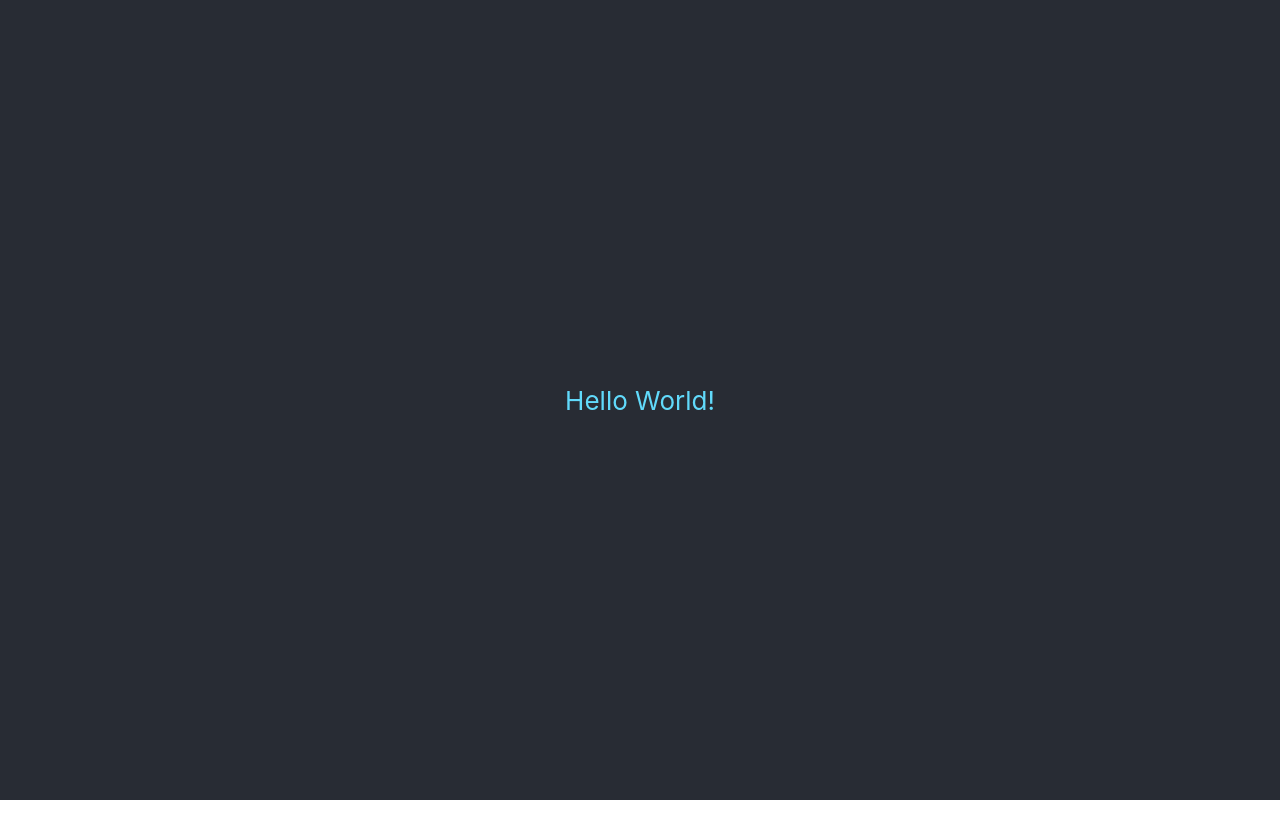
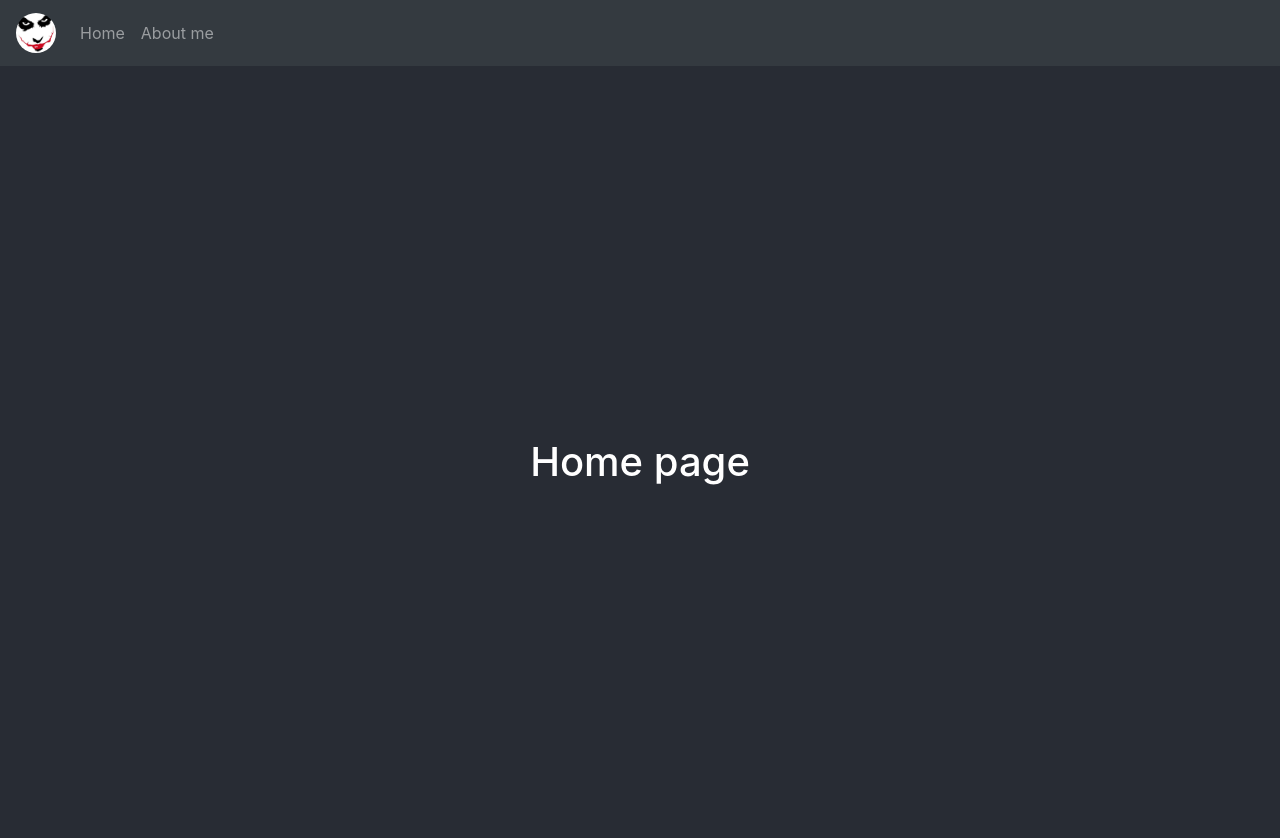
Before and after one commit to saljuama/saljuama.github.io, a React (Create React App) app: page / in a window 1280 px wide. Shown: the top 838 px of the page. Before the commit the page ends 800 px from the top, so only its background shows below. Built offline with nearby package versions, Linux system fonts and the light colour scheme.

Commit message:
add navigation bar and a couple of pages

```diff
--- a/package.json
+++ b/package.json
@@ -8,6 +8,7 @@
     "react": "^16.12.0",
     "react-bootstrap": "^1.0.0-beta.16",
     "react-dom": "^16.12.0",
+    "react-router-dom": "^5.1.2",
     "react-scripts": "3.3.0"
   },
   "devDependencies": {
--- a/src/app/App.js
+++ b/src/app/App.js
@@ -1,21 +1,31 @@
 import React from 'react'
+import { BrowserRouter as Router } from 'react-router-dom'
+import Switch from 'react-bootstrap/cjs/Switch'
+import Route from 'react-router-dom/es/Route'
+
+import NavigationBar from './navigation/NavigationBar'
+import Home from './pages/home/Home'
+import AboutMe from './pages/aboutMe/AboutMe'
 import './App.scss'
 
-function App() {
-  return (
+
+const routes = [
+  { path: "/about-me", component: AboutMe },
+  { path: "/", component: Home }
+]
+
+const App = () =>
+  <Router>
     <div className="App">
-      <header className="App-header">
-        <a
-          className="App-link"
-          href="https://www.google.com"
-          target="_blank"
-          rel="noopener noreferrer"
-        >
-          Hello World!
-        </a>
-      </header>
+      <NavigationBar/>
+      <Switch>
+        { routes.map(route =>
+          <Route exact path={ route.path }>
+            <route.component/>
+          </Route>
+        ) }
+      </Switch>
     </div>
-  )
-}
+  </Router>
 
 export default App
--- a/src/app/App.scss
+++ b/src/app/App.scss
@@ -1,18 +1,7 @@
 .App {
   text-align: center;
+
+  .custom-control {
+    padding-left: 0;
+  }
 }
-
-.App-header {
-  background-color: #282c34;
-  min-height: 100vh;
-  display: flex;
-  flex-direction: column;
-  align-items: center;
-  justify-content: center;
-  font-size: calc(10px + 2vmin);
-  color: white;
-}
-
-.App-link {
-  color: #61dafb;
-}
--- /dev/null
+++ b/src/app/navigation/NavigationBar.js
@@ -0,0 +1,20 @@
+import React from 'react'
+import { Link } from 'react-router-dom'
+import Navbar from 'react-bootstrap/Navbar'
+import Nav from 'react-bootstrap/Nav'
+import Image from 'react-bootstrap/Image'
+
+import './NavigationBar.scss'
+
+const NavigationBar = () =>
+  <Navbar bg="dark" variant="dark" sticky="top" className="NavigationBar">
+    <Navbar.Brand>
+      <Image src="/logo192.jpg" width={40} height={40} roundedCircle />
+    </Navbar.Brand>
+    <Nav className="mr-auto">
+      <Link to="/">Home</Link>
+      <Link to="/about-me">About me</Link>
+    </Nav>
+  </Navbar>
+
+export default NavigationBar
--- /dev/null
+++ b/src/app/navigation/NavigationBar.scss
@@ -0,0 +1,12 @@
+.NavigationBar {
+  a {
+    display: block;
+    padding: .5rem .5rem;
+    color: rgba(255,255,255,.5);
+
+    &:hover {
+      text-decoration: none;
+      color: rgba(255,255,255,.75);
+    }
+  }
+}
--- /dev/null
+++ b/src/app/pages/aboutMe/AboutMe.js
@@ -0,0 +1,17 @@
+import React from 'react'
+import Container from 'react-bootstrap/Container'
+import Row from 'react-bootstrap/Row'
+import Col from 'react-bootstrap/Col'
+
+import './AboutMe.scss'
+
+const AboutMe = () =>
+  <Container className='AboutMe' fluid={true}>
+    <Row>
+      <Col>
+        <h1>About page</h1>
+      </Col>
+    </Row>
+  </Container>
+
+export default AboutMe
--- /dev/null
+++ b/src/app/pages/aboutMe/AboutMe.scss
@@ -0,0 +1,10 @@
+.AboutMe {
+  background-color: #282c34;
+  min-height: 100vh;
+  display: flex;
+  flex-direction: column;
+  align-items: center;
+  justify-content: center;
+  font-size: calc(10px + 2vmin);
+  color: white;
+}
--- /dev/null
+++ b/src/app/pages/home/Home.js
@@ -0,0 +1,17 @@
+import React from 'react'
+import Container from 'react-bootstrap/Container'
+import Row from 'react-bootstrap/Row'
+import Col from 'react-bootstrap/Col'
+
+import './Home.scss'
+
+const Home = () =>
+  <Container className='Home' fluid={true}>
+    <Row>
+      <Col>
+        <h1>Home page</h1>
+      </Col>
+    </Row>
+  </Container>
+
+export default Home
--- /dev/null
+++ b/src/app/pages/home/Home.scss
@@ -0,0 +1,10 @@
+.Home {
+  background-color: #282c34;
+  min-height: 100vh;
+  display: flex;
+  flex-direction: column;
+  align-items: center;
+  justify-content: center;
+  font-size: calc(10px + 2vmin);
+  color: white;
+}
```
Also changed, not shown: 2 other files (tests, documents, lock files or other folders).
